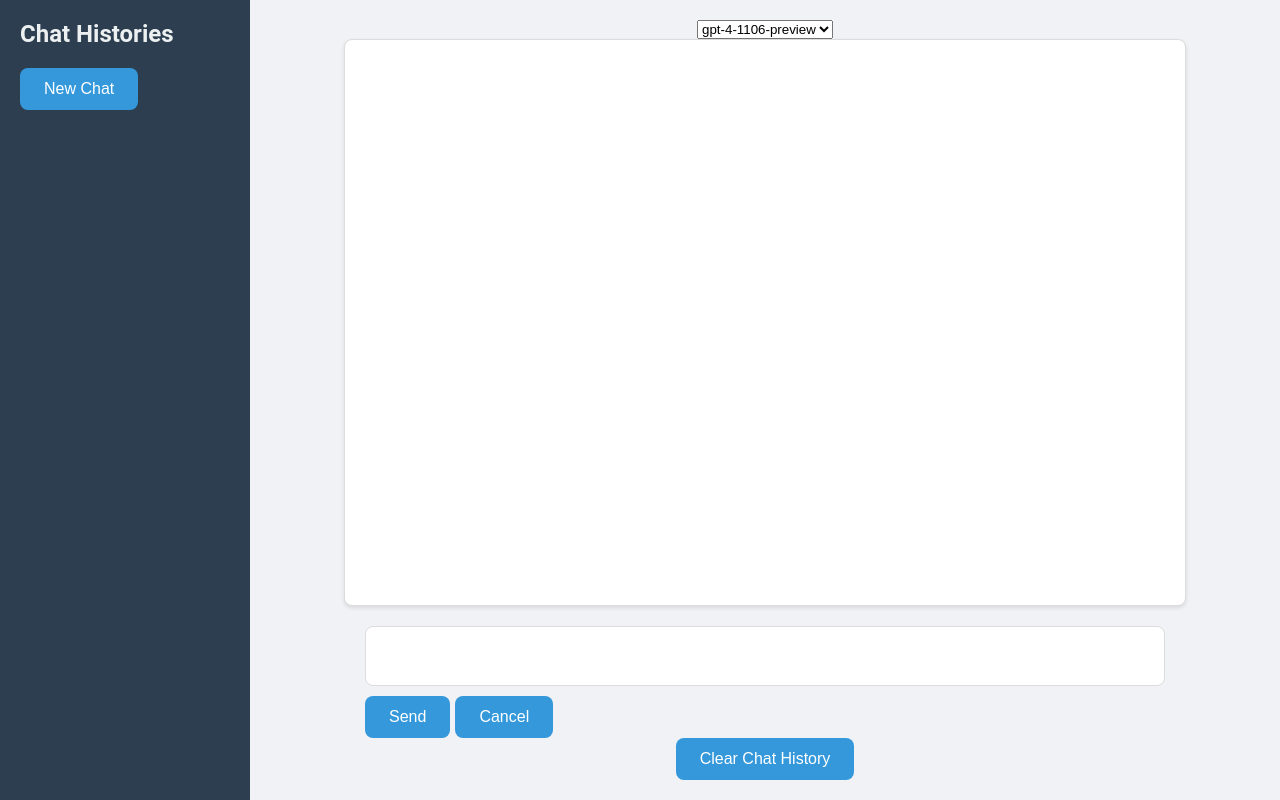
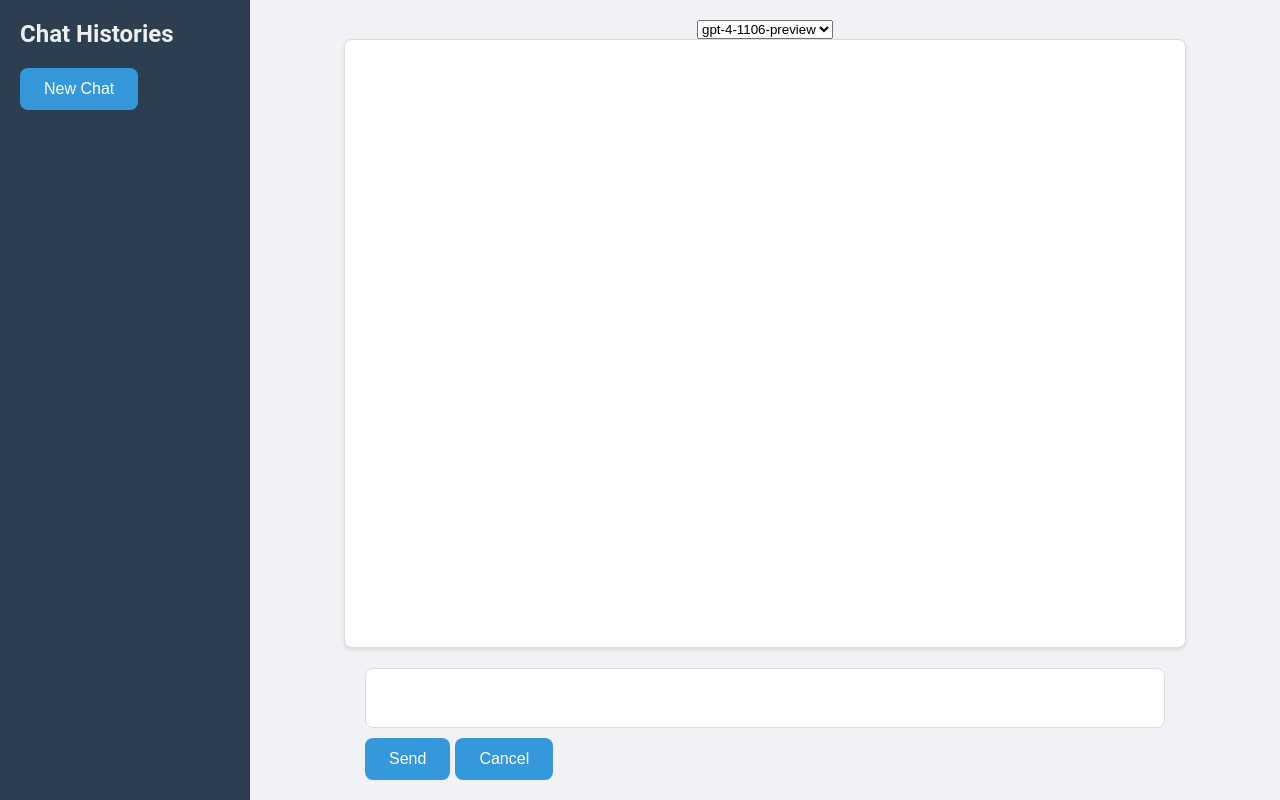
Before and after one commit to cnnickolay/chat-gpt-portal, a Flask app: page /chat in a window 1280 px wide. Run offline with Flask 3, Linux system fonts and the light colour scheme; parts of the project's set-up code (start-up, migrations or seed data) failed here and were passed over.

Commit message:
remove clear chat history

```diff
--- a/templates/chat.html
+++ b/templates/chat.html
@@ -306,7 +306,6 @@
             <button type="button" id="cancel-edit">Cancel</button>
         </div>
     </form>
-    <button id="clear-history">Clear Chat History</button>
 </div>
 
 <script>
@@ -606,14 +605,6 @@
         saveChatHistories();
         loadChatHistory(currentChatIndex);
     });
-
-    $('#clear-history').on('click', function() {
-        if (confirm('Are you sure you want to clear the chat history?')) {
-            chatHistories[currentChatIndex].history = [];
-            updateChatBox();
-            saveChatHistories();
-        }
-    });
 </script>
 </body>
 </html>
```
